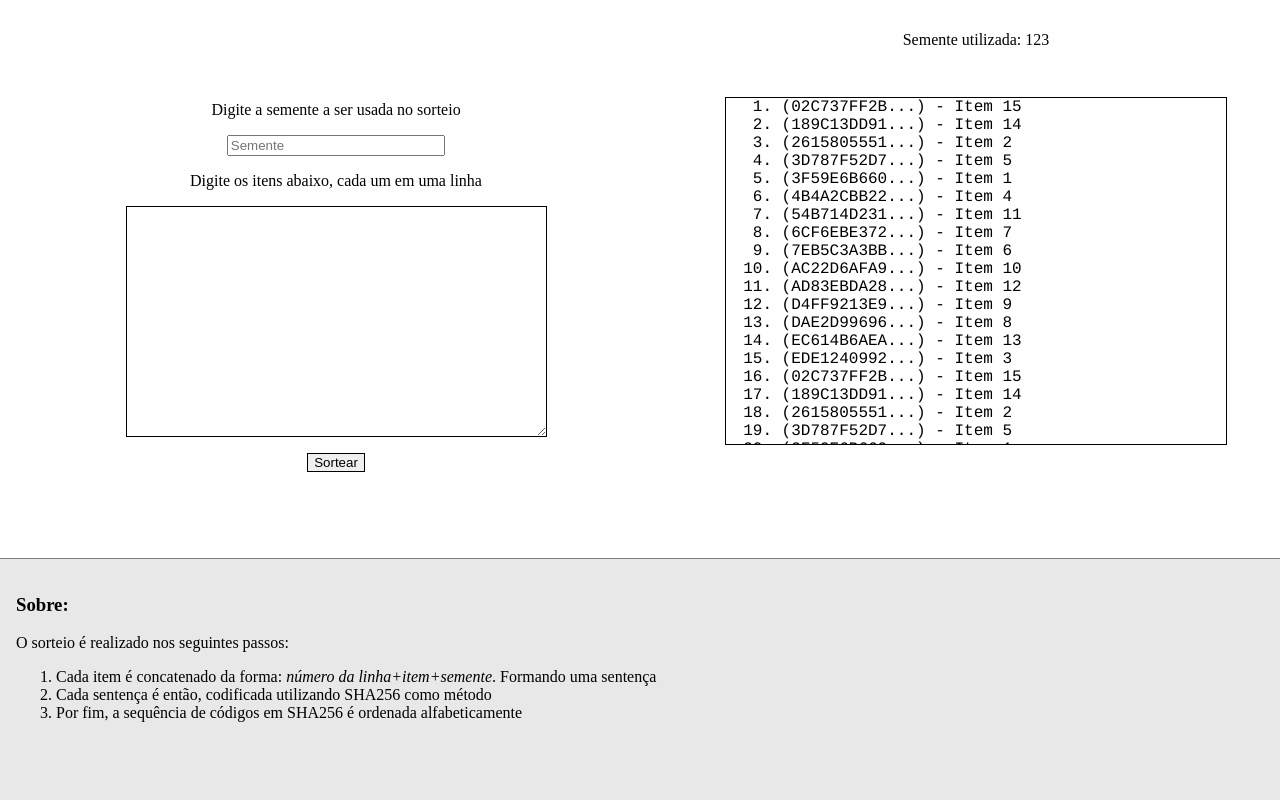
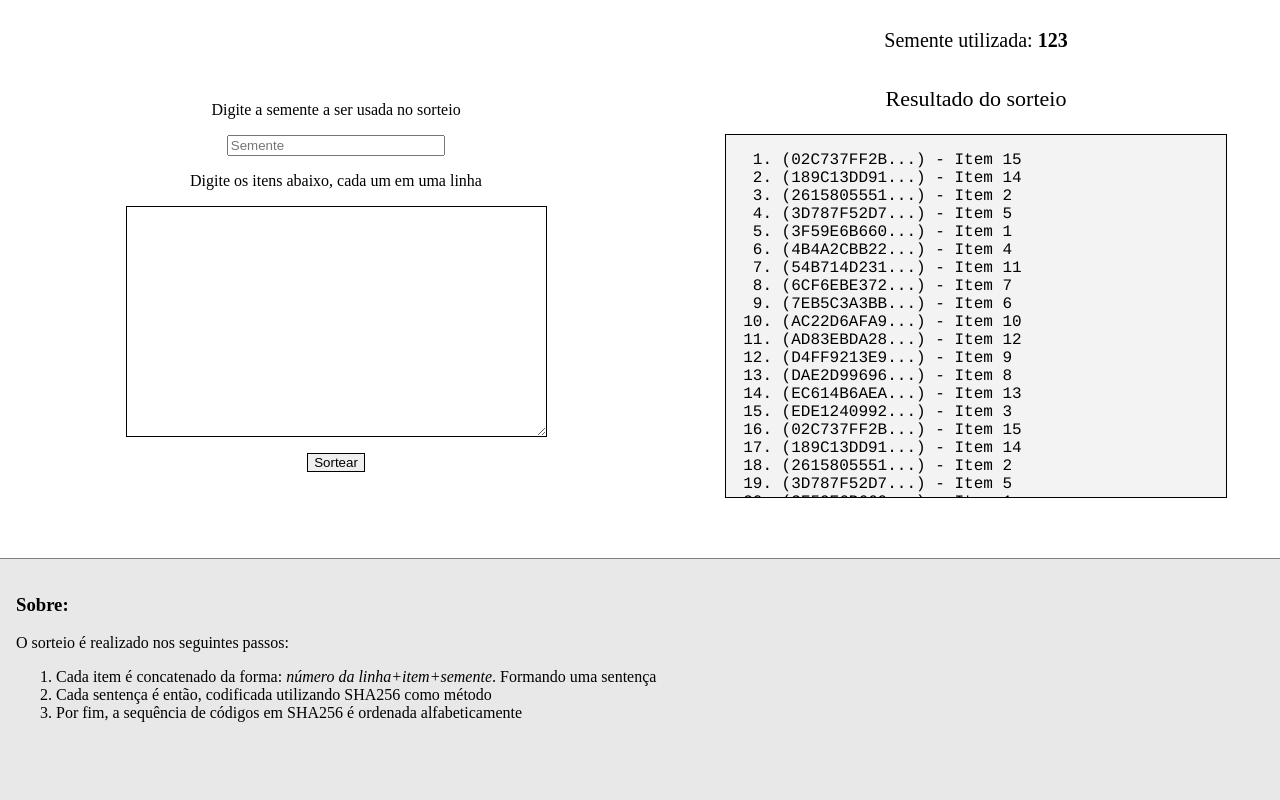
Before and after one commit to VLamartine/monografia, a plain HTML site: page index.html in a window 1280 px wide. Drawn offline with Linux system fonts and the light colour scheme.

Commit message:
Ajustes CSS

```diff
--- a/index.html
+++ b/index.html
@@ -17,10 +17,11 @@
         <button class="shuffle border">Sortear</button>
       </form>
     </div>
-    <div class="results">
-      <span>Semente utilizada: <span id="seed">123</span></span>
-      <div style="padding:0; width: 100%; height: 90%; box-sizing: border-box;">
-        <ol class="results-list">
+    <div class="results ta-center">
+      <span class="seed m-auto">Semente utilizada: <b>123</b></span>
+      <div class="result-list-div ta-center" style="">
+        <p style="font-size: 22px;">Resultado do sorteio</p>
+        <ol class="ta-left results-list">
           <li>(02C737FF2B...) - Item 15</li>
           <li>(189C13DD91...) - Item 14</li>
           <li>(2615805551...) - Item 2</li>
--- a/style.css
+++ b/style.css
@@ -20,6 +20,10 @@ body {
 .border {
   border: 1px solid black;
 }
+
+.ta-left {
+  text-align: left;
+}
 .ta-center{
   text-align: center;
 }
@@ -28,6 +32,9 @@ div {
   padding: 1em;
 }
 
+.seed {
+  font-size: 20px;
+}
 .form {
   display: flex;
   flex-direction: column;
@@ -94,10 +101,19 @@ div {
     overflow-y: scroll;
     height: 80%;
     border: 1px solid black;
-    margin-top: 3rem;
+    margin-top: 1rem;
+    padding-top: 1rem;
+    background-color: #f3f3f3;
   }
 
   .results-list > li {
     margin-left: 1rem
   }
+
+  .result-list-div {
+    padding:0;
+    width: 100%;
+    height: 90%;
+    box-sizing: border-box;
+  }
 }
```
